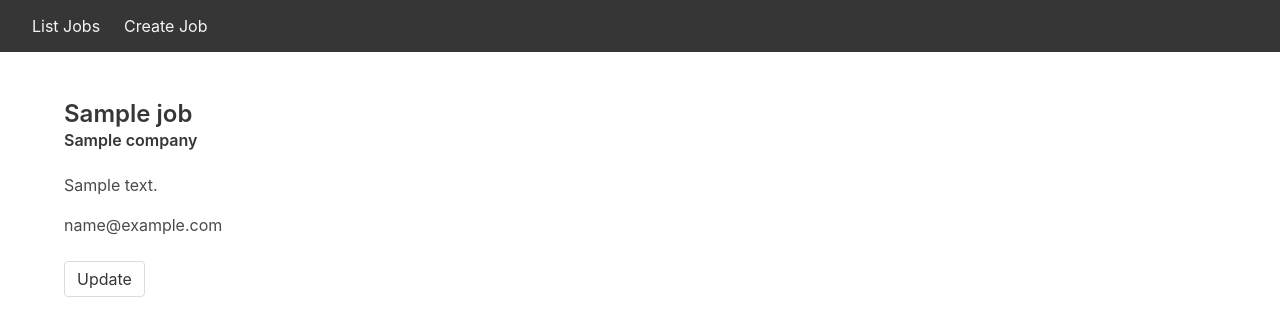
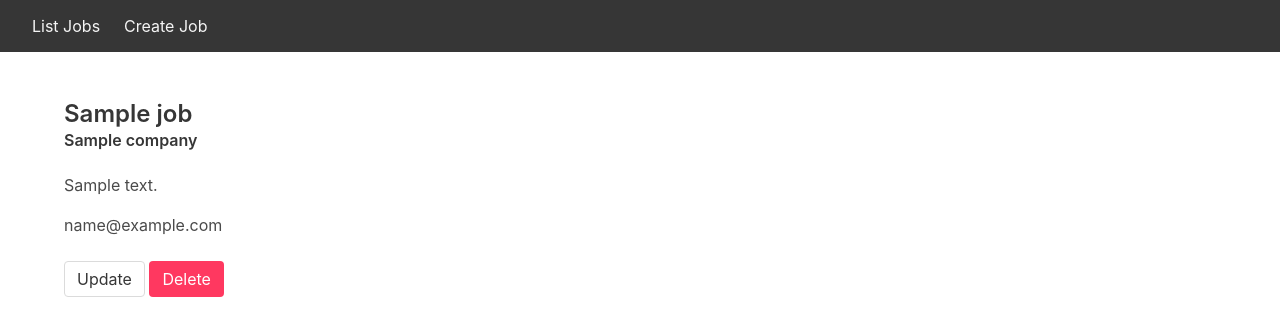
Before and after one commit to jonatanvianna/jobs, a Django app: template workremotely/jobs/templates/jobs/detail_job.html in a window 1280 px wide. Shown: the top 336 px of the page. Run offline with Django 3.2, Linux system fonts and the light colour scheme; the template is opened without the code that fills it: most values are stand-ins (such as "Sample title", 1, 10 or a date in 2020); data that the repository does not hold is empty; parts of the project's set-up code (start-up, migrations or seed data) failed here and were passed over; some libraries are stand-ins or nearby versions.

Commit message:
working on delete-job

```diff
--- a/workremotely/jobs/templates/jobs/detail_job.html
+++ b/workremotely/jobs/templates/jobs/detail_job.html
@@ -7,4 +7,21 @@
     <p>{{ job.email }}</p>
   </div>
     <a href="{% url 'update-job' job.id %}" class="button">Update</a>
+  <button class="button is-danger" onclick="showDeleteModal()">Delete</button>
+  <div class="modal" id="delete-modal">
+    <div class="modal-background"></div>
+    <div class="modal-card">
+      <header class="modal-card-head">
+        <p class="modal-card-title">Modal title</p>
+        <button class="delete" aria-label="close"></button>
+      </header>
+      <section class="modal-card-body">
+        <!-- Content ... -->
+      </section>
+      <footer class="modal-card-foot">
+        <button class="button is-danger">Delete</button>
+        <button class="button">Cancel</button>
+      </footer>
+    </div>
+  </div>
   {% endblock %}
--- a/workremotely/jobs/urls.py
+++ b/workremotely/jobs/urls.py
@@ -1,9 +1,10 @@
 from django.urls import path
-from .views import create_job, list_jobs, detail_job, update_job
+from .views import create_job, list_jobs, detail_job, update_job, delete_job
 
 urlpatterns = [
     path('list/', list_jobs, name='list-jobs'),
     path('create/', create_job, name='create-job'),
     path('detail/<pk>/', detail_job, name='detail-job'),
     path('update/<pk>/', update_job, name='update-job'),
+    path('delete/<pk>/', delete_job, name='delete-job')
 ]
--- a/workremotely/static/js/bulma.js
+++ b/workremotely/static/js/bulma.js
@@ -9,3 +9,8 @@ $(document).ready(function () {
         $('#message.notification').fadeOut();
     });
 });
+
+//show delete modal
+function showDeleteModal() {
+    $('.modal#delete-modal').addClass("is-active");
+}
```
Also changed, not shown: workremotely/jobs/views.py (+8 -0 lines).
